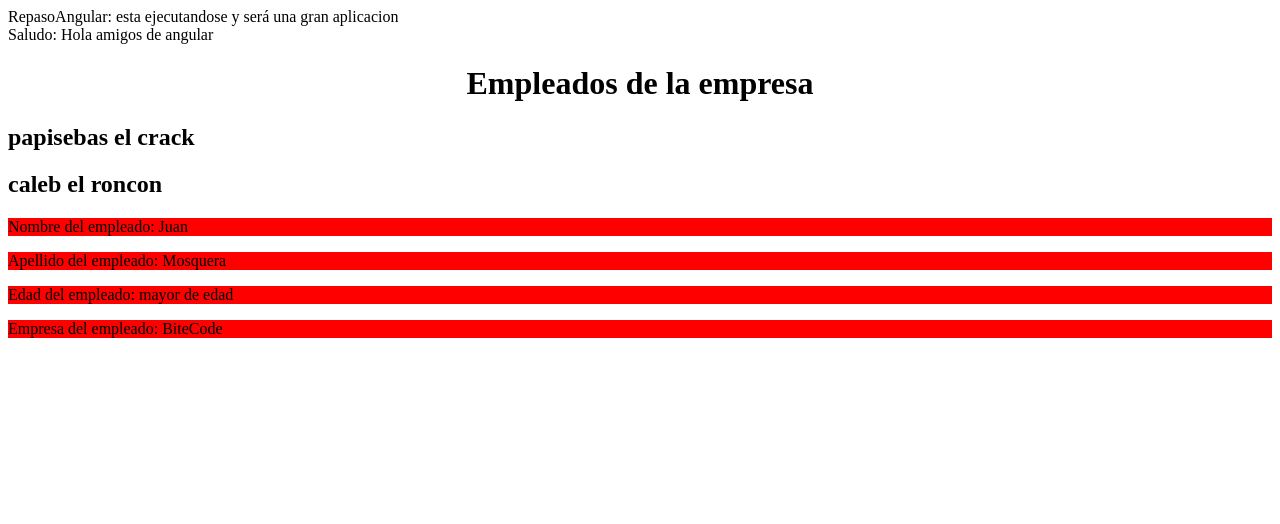
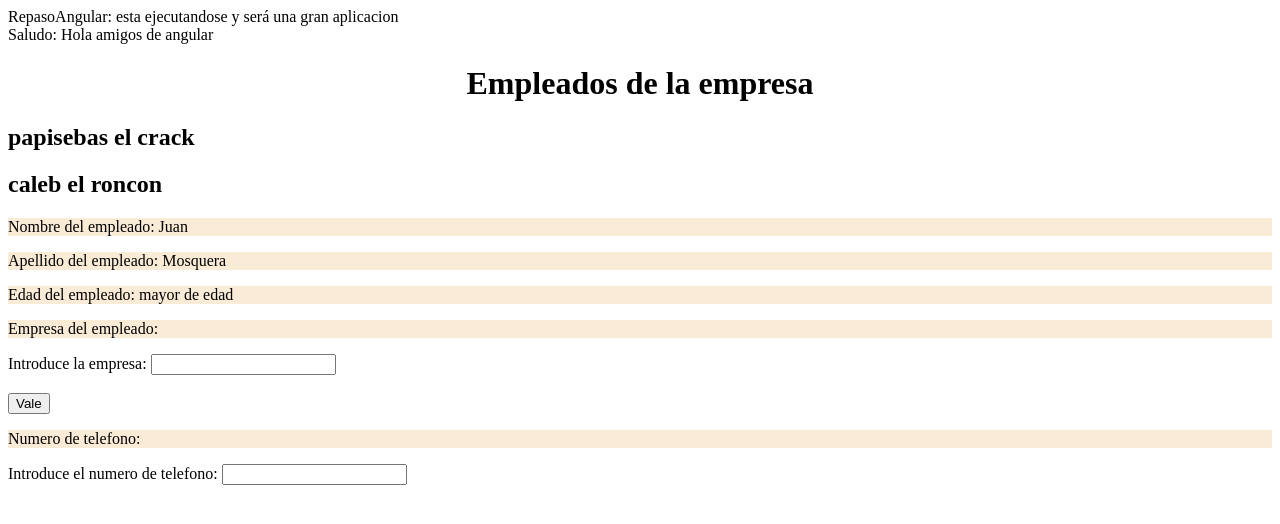
Before and after one commit to JuanSe2436/RepasoAngular, an Angular app: page / in a window 1280 px wide. Shown: the top 524 px of the page. Built offline with nearby package versions, Linux system fonts and the light colour scheme.

Commit message:
INTEPEROLACION II

```diff
--- a/src/app/empleado/empleado.component.css
+++ b/src/app/empleado/empleado.component.css
@@ -1,3 +1,3 @@
 p{
-  background-color: red;
+  background-color: antiquewhite;
 }
--- a/src/app/empleado/empleado.component.html
+++ b/src/app/empleado/empleado.component.html
@@ -1,4 +1,11 @@
 <p>Nombre del empleado: {{Nombre}}</p>
 <p>Apellido del empleado: {{getApellido()}}</p>
 <p>Edad del empleado: {{Edad<18 ? "menor de edad": "mayor de edad"}}</p>
-<p>Empresa del empleado: {{Empresa}}</p>
+<p>Empresa del empleado: {{Empresa.value}}</p>
+Introduce la empresa: <input type="text" #Empresa>
+<br>
+<br>
+<input type="button" value="Vale" (click)="nombreEmpresa(Empresa.value)" >
+<br>
+<p>Numero de telefono: {{Telefono.value}}</p>
+Introduce el numero de telefono: <input type="text" #Telefono (keyup)="0">
--- a/src/app/empleado/empleado.component.ts
+++ b/src/app/empleado/empleado.component.ts
@@ -10,7 +10,11 @@ export class EmpleadoComponent implements OnInit {
   Nombre = "Juan";
   private Apellido = "Mosquera";
   Edad = 23;
-  Empresa = "BiteCode";
+  // Empresa = "BiteCode";
+
+  nombreEmpresa(value:string){
+
+  }
 
   getApellido(){
     return this.Apellido;
@@ -19,5 +23,4 @@ export class EmpleadoComponent implements OnInit {
 
   ngOnInit(): void {
   }
-
 }
```
